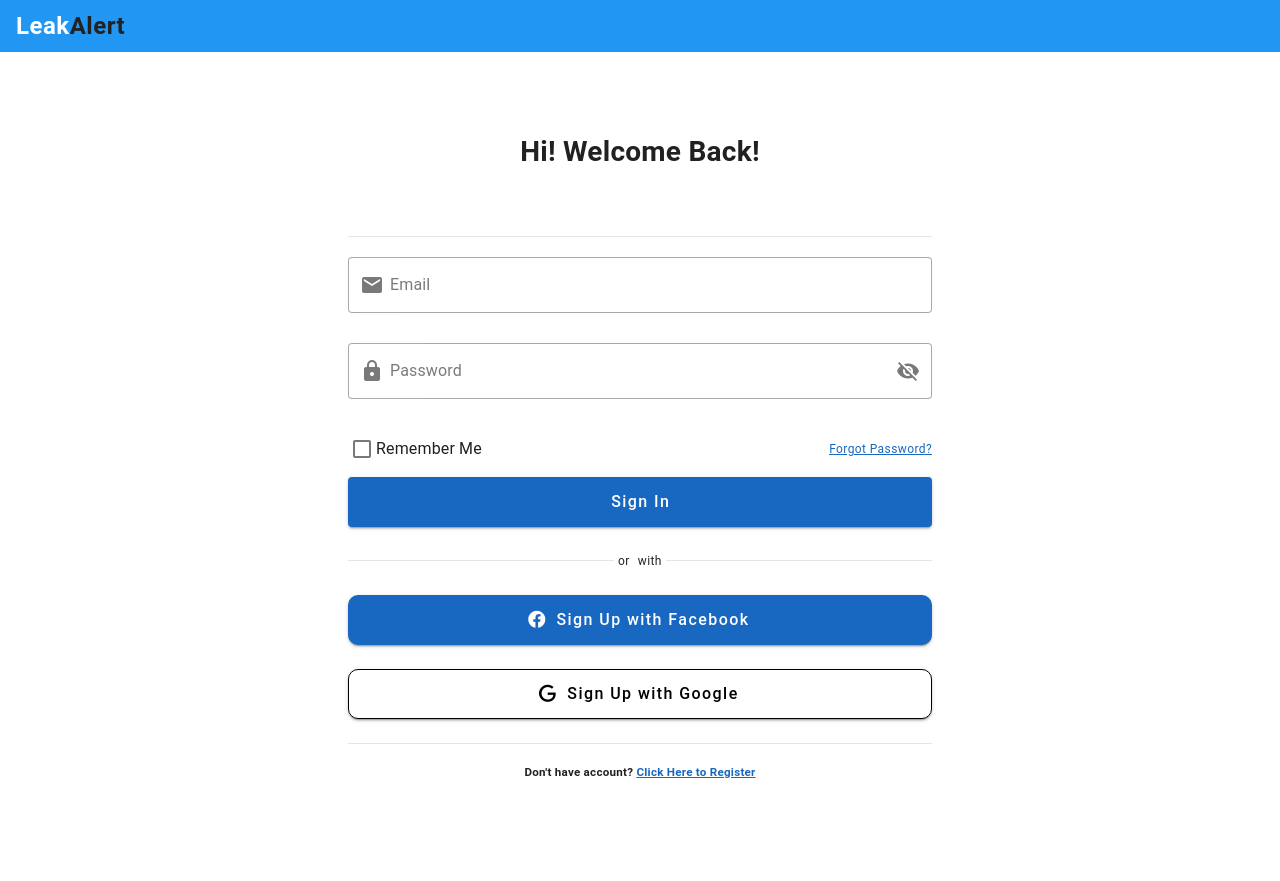
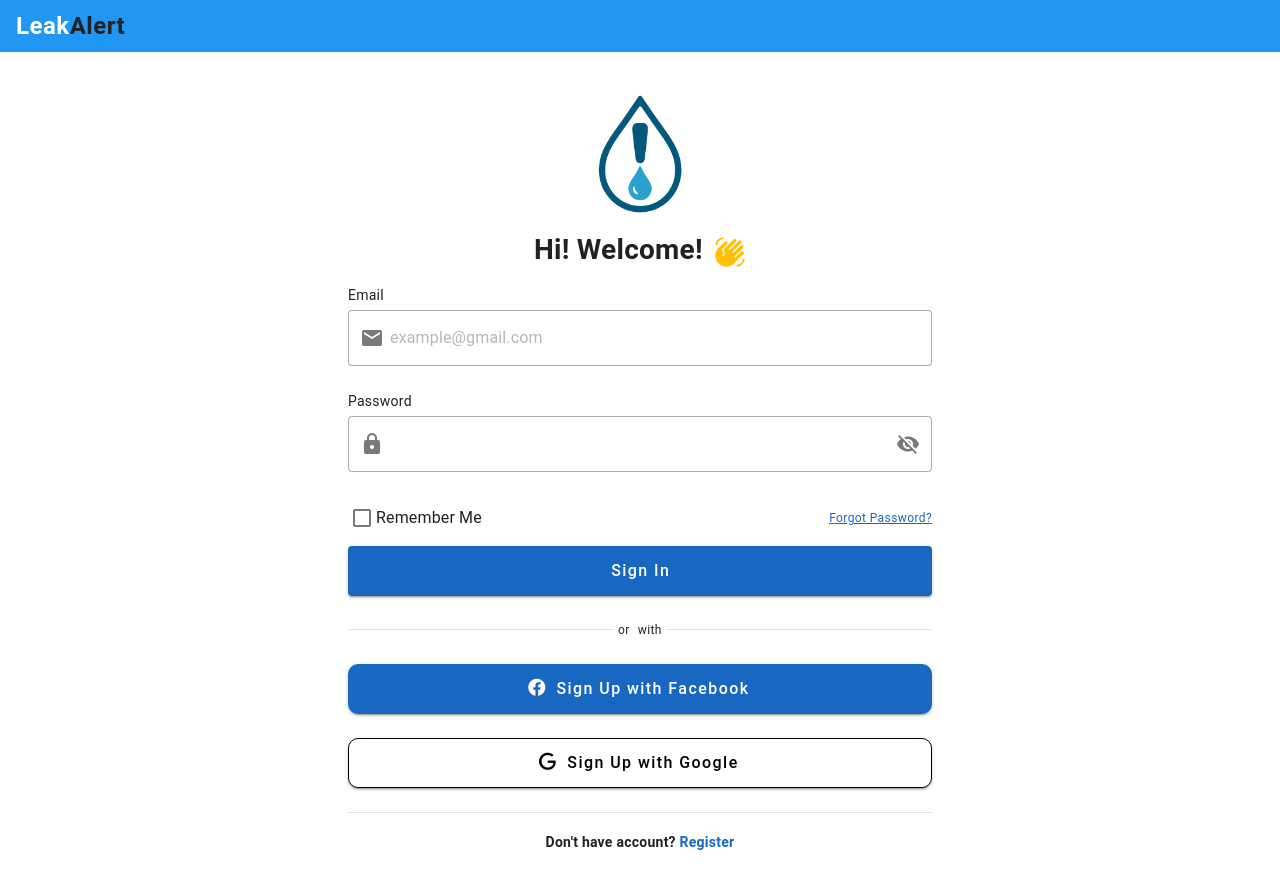
Before and after one commit to lhclavel/leak-alert, a Vue app: page /login in a window 1280 px wide. Before the commit the page ends 808 px from the top, so only its background shows below. Built offline with nearby package versions, Linux system fonts and the light colour scheme.

Commit message:
style: update login view layout and welcome section

```diff
--- a/index.html
+++ b/index.html
@@ -2,9 +2,9 @@
 <html lang="">
   <head>
     <meta charset="UTF-8" />
-    <link rel="icon" href="/images/logo.jpg" />
+    <link rel="icon" href="/images/logo1.png" />
     <meta name="viewport" content="width=device-width, initial-scale=1.0" />
-    <title>Migz Thriftshop</title>
+    <title>Leakalert</title>
   </head>
   <body>
     <div id="app"></div>
--- a/src/components/auth/LoginForm.vue
+++ b/src/components/auth/LoginForm.vue
@@ -5,19 +5,27 @@ const password = ref('')
 </script>
 <template>
   <v-form fast-fail @submit.prevent>
+    <div class="mb-1">
+      <label class="custom-label" for="login-email">Email</label>
       <v-text-field
-      label="Email"
+        id="login-email"
+        label=""
+        placeholder="example@gmail.com"
         variant="outlined"
-      class="mb-2"
+        class="my-1"
         prepend-inner-icon="mdi-email"
         type="email"
         required
       ></v-text-field>
+    </div>
 
+    <div class="mb-1">
+      <label class="custom-label" for="login-password">Password</label>
       <v-text-field
-      label="Password"
+        id="login-password"
+        label=""
         variant="outlined"
-      class="mb-2"
+        class="my-1"
         prepend-inner-icon="mdi-lock"
         :append-inner-icon="show ? 'mdi-eye' : 'mdi-eye-off'"
         :type="show ? 'text' : 'password'"
@@ -25,6 +33,7 @@ const password = ref('')
         required
         v-model="password"
       ></v-text-field>
+    </div>
 
     <div class="d-flex justify-space-between align-center mb-2">
       <v-checkbox
@@ -81,4 +90,13 @@ const password = ref('')
 .google-btn {
   border: 1px solid #000 !important;
 }
+
+/* Fix for black border and rounded corners on Vuetify 3 outlined text fields */
+.v-text-field--outlined .v-field__outline {
+  border-radius: 30px !important;
+  border-color: #000 !important;
+  border-width: 1.5px !important;
+  /* fallback for browsers that support border shorthand */
+  border-style: solid !important;
+}
 </style>
--- a/src/views/auth/LoginView.vue
+++ b/src/views/auth/LoginView.vue
@@ -10,20 +10,26 @@ const { mobile } = useDisplay()
   <div>
     <AppHeader />
 
-    <v-col cols="12" md="6" class="mx-auto pt-16">
+    <v-col cols="12" md="6" class="mx-auto">
       <v-card class="mx-auto" elevation="0">
         <v-card-text class="pt-4">
-          <h1 class="text-center mb-16">Hi! Welcome Back!</h1>
-          <v-divider class="my-5"></v-divider>
+          <div class="d-flex justify-center">
+            <img src="/images/logo1.png" style="max-width: 150px; height: 150px" alt="Logo" />
+          </div>
+          <h1 class="text-center mb-4">
+            Hi! Welcome! <v-icon color="amber" size="32" class="ml-1">mdi-hand-wave</v-icon>
+          </h1>
 
           <LoginForm></LoginForm>
 
           <v-divider class="my-5"></v-divider>
 
-          <h5 class="text-center">
+          <h4 class="text-center">
             Don't have account?
-            <RouterLink class="text-primary" to="/register">Click Here to Register</RouterLink>
-          </h5>
+            <RouterLink class="text-primary" style="text-decoration: none" to="/register"
+              >Register</RouterLink
+            >
+          </h4>
         </v-card-text>
       </v-card>
     </v-col>
```
Also changed, not shown: src/views/system/SplashView.vue (renamed from src/views/SplashView.vue). Lines whose indentation alone changed are shown as unchanged.
